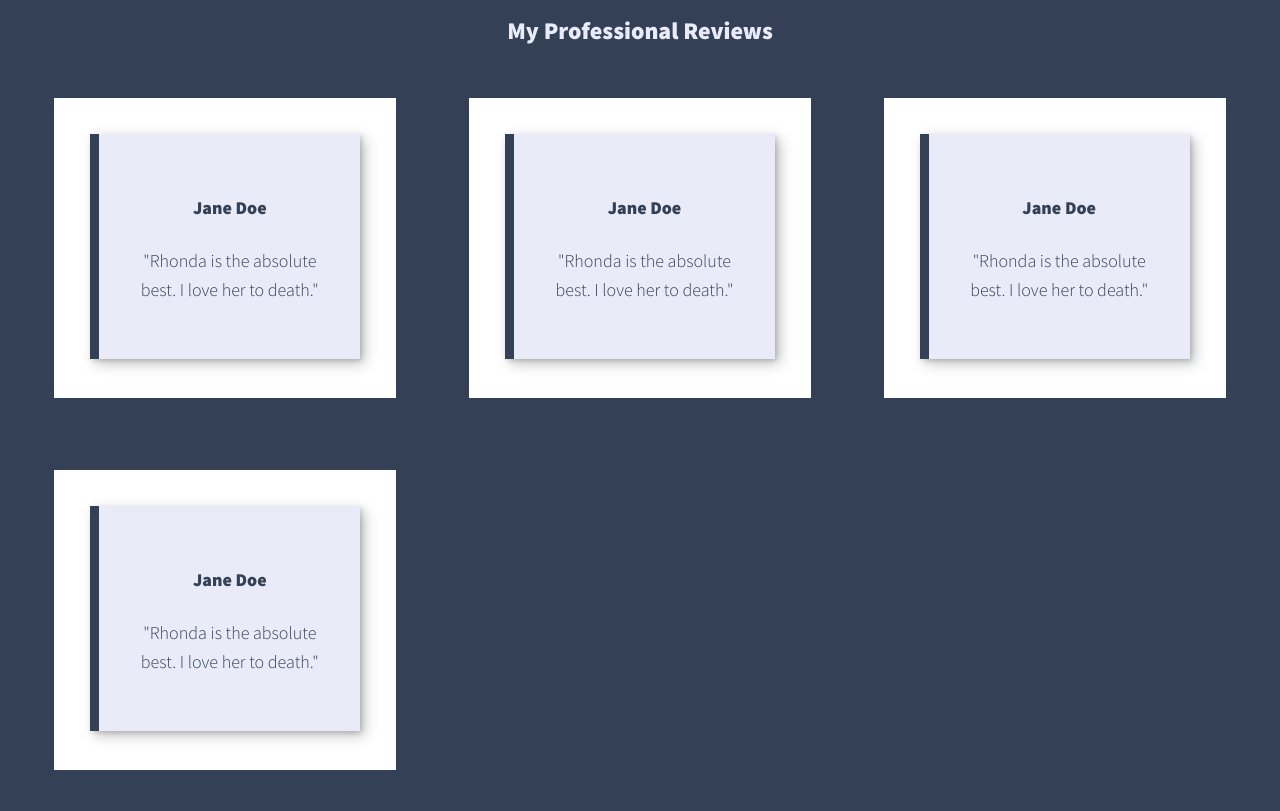
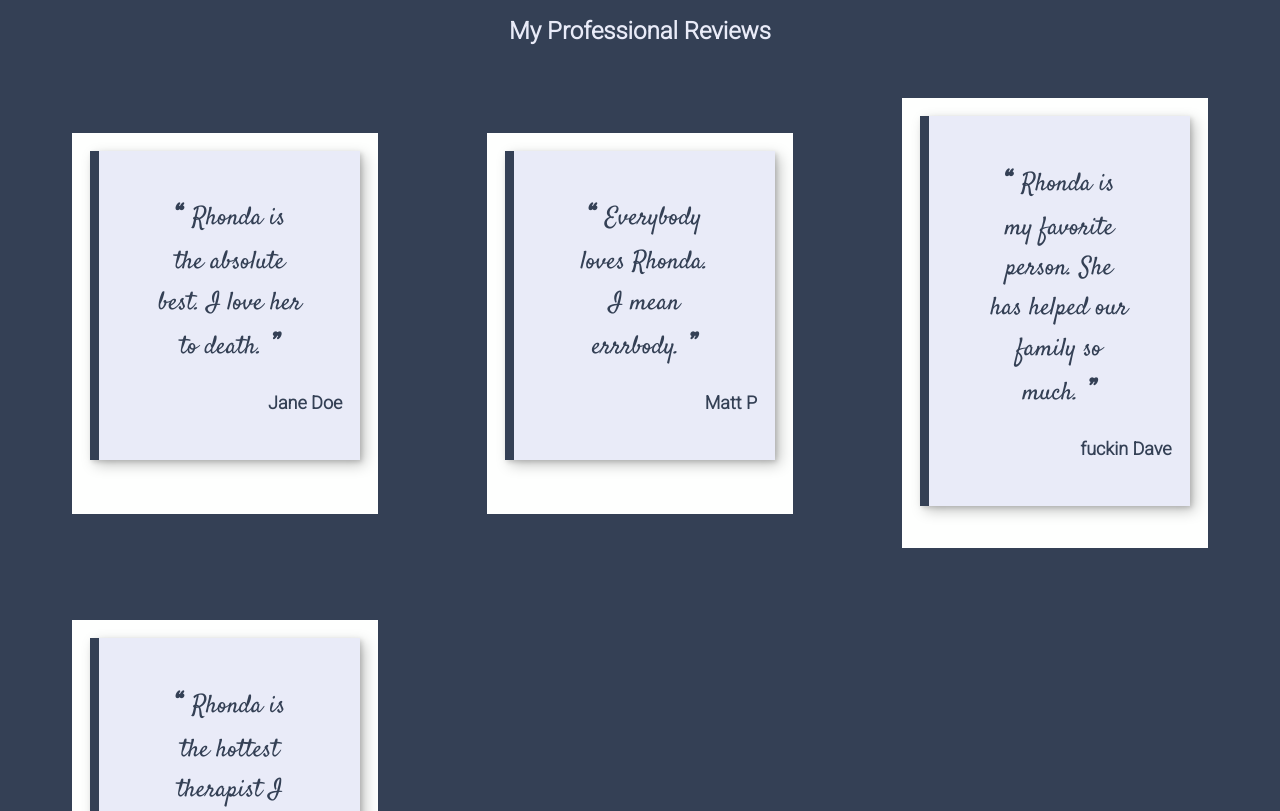
Before and after one commit to Pigiron55/Rhonda-s-Professional-Site, a website built with Vite: page Rhondas Profession Page/index.html in a window 1280 px wide. Shown: the part 1989-2800 px from the top of the page. Built offline with nearby package versions, Linux system fonts and the light colour scheme.

Commit message:
Add files via upload

```diff
--- a/Rhondas Profession Page/css/style.css
+++ b/Rhondas Profession Page/css/style.css
@@ -7,8 +7,8 @@
 /* Custom Properties, update these for your own design */
 
 :root {
-    --ff-primary: 'Source Sans Pro', sans-serif;
-    --ff-secondary: 'Source Code Pro', monospace;
+    --ff-primary: 'Satisfy', cursive;
+    --ff-secondary: 'Roboto', monospace;
 
     --fw-reg: 300;
     --fw-bold: 900;
@@ -47,7 +47,7 @@ body {
     background: var(--clr-light);
     color: var(--clr-dark);
     margin: 0;
-    font-family: var(--ff-primary);
+    font-family: var(--ff-secondary);
     font-size: var(--fs-body);
     line-height: 1.6;
 }
@@ -103,6 +103,7 @@ h3 { font-size: var(--fs-h3) }
 
 
 .section__title {
+    font-family: var(--ff-primary);
     margin-bottom: .25em;
 }
 
@@ -165,15 +166,16 @@ header {
     height: 50%;
     flex-direction: column;
     justify-content: space-evenly;
-    align-items: center;
+    align-items: left;
     margin: 0;
+    margin-left: 1em;
     padding: 0;
 }
 
 .nav__link {
     color: var(--clr-light);
     font-weight: var(--fw-bold);
-    font-size: var(--fs-h2);
+    font-size: var(--fs-h3);
     text-decoration: none;
 }
 
@@ -193,7 +195,7 @@ header {
 }
 
 .nav-open .nav {
-    transform: translateX(0);
+    transform: translateX(50%);
 }
 
 .nav-open .nav-toggle {
@@ -202,10 +204,13 @@ header {
 
 .nav-open .hamburger {
     transform: rotate(.625turn);
+    background: var(--clr-light);
+
 }
 
 .nav-open .hamburger::before {
     transform: rotate(90deg) translateX(-6px);
+    background: var(--clr-light);
 }
 
 .nav-open .hamburger::after {
@@ -241,13 +246,16 @@ header {
 
 @media (min-width: 600px) {
     .nav {
-        background: hsl(0, 0%, 0%, 0.1);
+        background: hsl(0, 0%, 0%, .4);
         backdrop-filter: blur(3rem);
 
     }
     .nav__link {
-        color: var(--clr-dark);
+        color: var(--clr-light);
+        font-size: var(--fs-h2);
     }
+
+
 }
 
 
@@ -314,12 +322,10 @@ header {
     background-color: var(--clr-dark);
     background-image: url(../img/background1.jpg);
     background-size: cover;
-
-
-
     background-blend-mode: overlay;
     color: var(--clr-light);
     text-align: center;
+
 }
 
 .section__title--services {
@@ -420,7 +426,7 @@ header {
     }
 }
 
-/* My Work */
+/* My reviews */
 
 .my-work {
     background-color: var(--clr-dark);
@@ -437,9 +443,10 @@ header {
 
 .card {
     background: var(--clr-light);
-    padding: 2em;
+    padding: 1em;
     margin-bottom: 2em;
-    max-height: 300px
+    max-height: 450px;
+    max-width: 400px;
 
 }
 
@@ -448,7 +455,7 @@ header {
     border-left: 0.5em solid var(--clr-dark);
     box-shadow: var(--bs);
     text-align: center;
-    padding: 2em;
+    padding: 1em;
     margin-top: 0;
     margin-bottom: 2em;
     width: 15em;
@@ -458,6 +465,38 @@ header {
 
 }
 
+h4 {
+    text-align: right;
+    margin-top: 3em;
+
+}
+
+blockquote {
+    border:none;
+    font-family: var(--ff-primary);
+    margin-bottom:-2em;
+}
+
+blockquote p {
+    font-size:1.4em;
+}
+
+blockquote p:before {
+    content: open-quote;
+    font-weight: bold;
+    font-size:30px;
+    color: var(--clr-dark);
+    margin-right: .3em;
+}
+
+blockquote p:after {
+    content: close-quote;
+    font-weight: bold;
+    font-size:30px;
+    color: var(--clr-dark);
+    margin-left: .3em
+}
+
 .card:focus {
     position: relative;
     z-index: 2;
@@ -465,7 +504,7 @@ header {
 
 .card:hover,
 .card:focus .card {
-    transform: scale(1.1);
+    transform: scale(.9);
     opacity: .90;
 }
 
--- a/Rhondas Profession Page/index.html
+++ b/Rhondas Profession Page/index.html
@@ -8,7 +8,8 @@
         <link rel="stylesheet" href="https://cdnjs.cloudflare.com/ajax/libs/font-awesome/5.11.2/css/all.css" integrity="sha256-46qynGAkLSFpVbEBog43gvNhfrOj+BmwXdxFgVK/Kvc=" crossorigin="anonymous" />
 
         <!-- Update these with your own fonts -->
-        <link href="https://fonts.googleapis.com/css?family=Source+Code+Pro:400,900|Source+Sans+Pro:300,900&display=swap" rel="stylesheet">
+        <link href="https://fonts.googleapis.com/css2?family=Satisfy&display=swap" rel="stylesheet">
+        <link href="https://fonts.googleapis.com/css2?family=Roboto:wght@300&family=Satisfy&display=swap" rel="stylesheet">
 
         <link rel="stylesheet" href="css/style.css">
 
@@ -34,7 +35,7 @@
         <!-- Introduction -->
         <section class="intro" id="home">
             <h1 class="section__title section__title--intro">
-                Hi, I am <strong>Rhonda Williams</strong>
+                Hello, I am <strong>Rhonda Williams</strong>
             </h1>
             <p class="section__subtitle section__subtitle--intro">Therapist, LPCC, NCC</p>
             <img src="img/rhonda1.jpg" alt="a picture of Rhonda Williams smiling" class="intro__img">
@@ -94,32 +95,32 @@
                 <!-- Portfolio item 01 -->
                 <div class="card">
                     <div class="container">
-                      <h4><b>Jane Doe</b></h4>
-                      <p>"Rhonda is the absolute best. I love her to death."</p>
+                        <blockquote><p>Rhonda is the absolute best. I love her to death.</p></blockquote>
+                        <h4><b>Jane Doe</b></h4>
                     </div>
                 </div>
 
                 <!-- Portfolio item 02 -->
                 <div class="card">
                     <div class="container">
-                      <h4><b>Jane Doe</b></h4>
-                      <p>"Rhonda is the absolute best. I love her to death."</p>
+                        <blockquote><p>Everybody loves Rhonda. I mean errrbody.</p></blockquote>
+                        <h4><b>Matt P</b></h4>
                     </div>
                 </div>
 
                 <!-- Portfolio item 03-->
                 <div class="card">
                     <div class="container">
-                      <h4><b>Jane Doe</b></h4>
-                      <p>"Rhonda is the absolute best. I love her to death."</p>
+                        <blockquote><p>Rhonda is my favorite person. She has helped our family so much.</p></blockquote>
+                        <h4><b>fuckin Dave</b></h4>
                     </div>
                 </div>
 
                 <!-- Portfolio item 04-->
                 <div class="card">
                     <div class="container">
-                      <h4><b>Jane Doe</b></h4>
-                      <p>"Rhonda is the absolute best. I love her to death."</p>
+                        <blockquote><p>Rhonda is the hottest therapist I know..</p></blockquote>
+                        <h4><b>Lorne</b></h4>
                     </div>
                 </div>
             </div>
```
